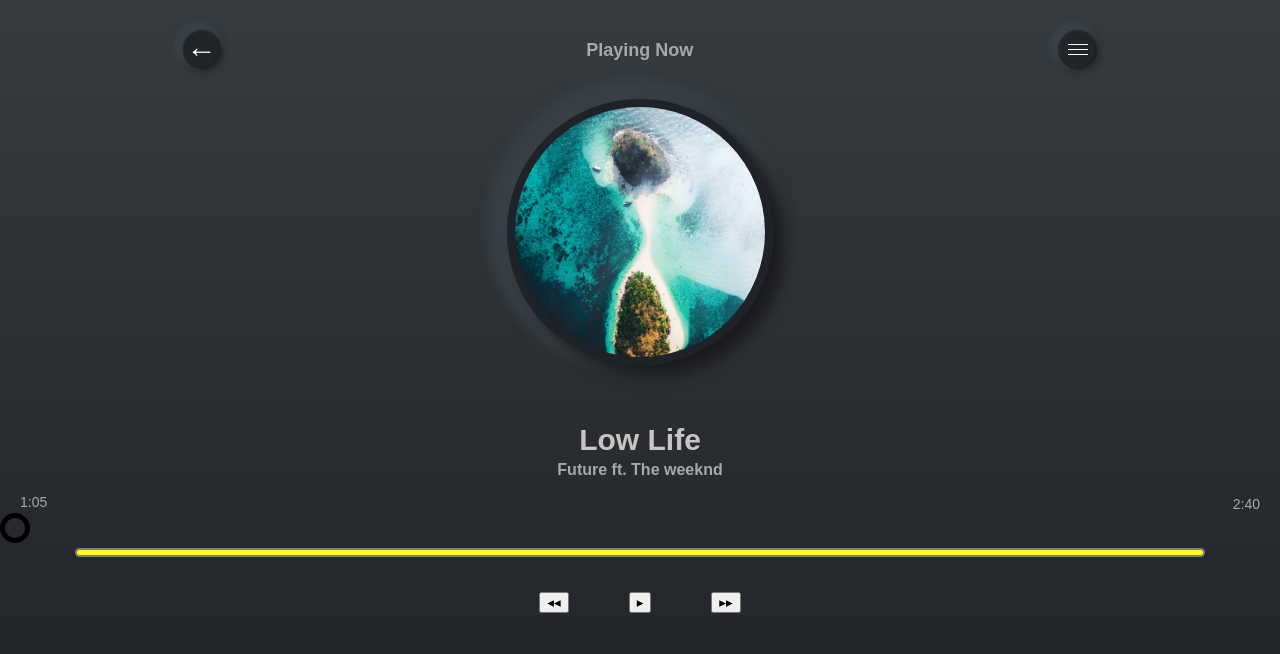
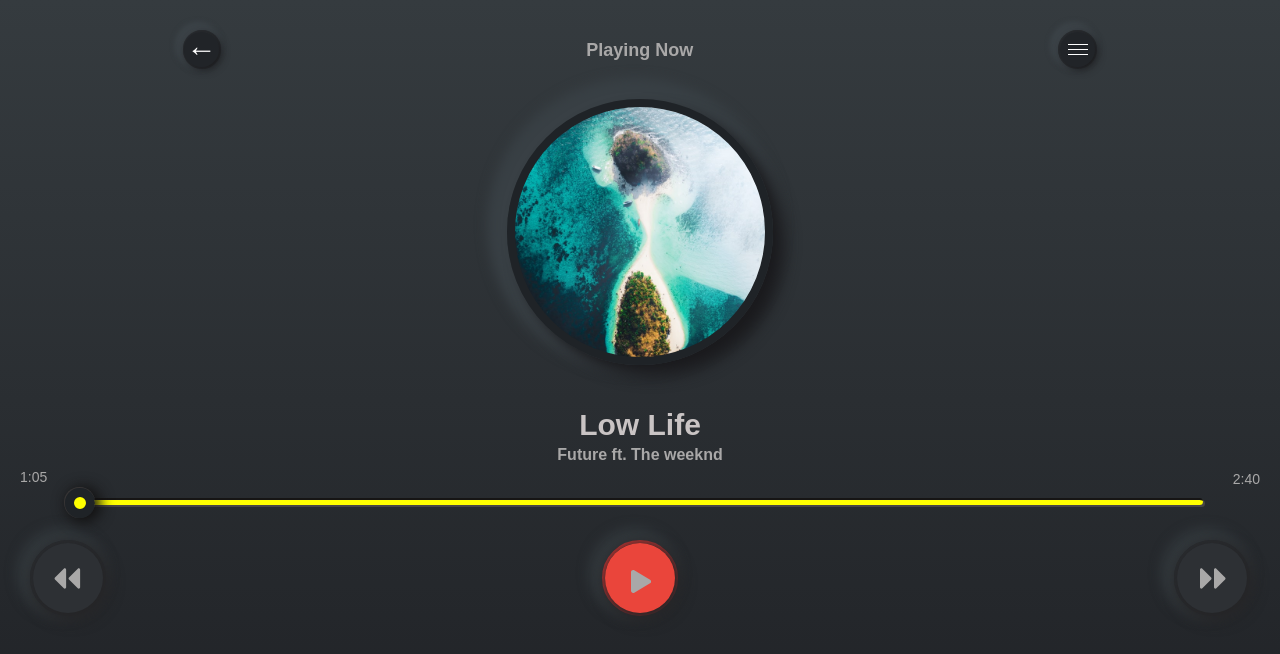
Before and after one commit to ashish8796/react-music-player, a React (Create React App) app: page /dashboard in a window 1280 px wide. Shown: the top 654 px of the page. Built offline with nearby package versions, Linux system fonts and the light colour scheme; a web font is replaced by a local one.

Commit message:
Player UI css completed

```diff
--- a/package.json
+++ b/package.json
@@ -3,6 +3,9 @@
   "version": "0.1.0",
   "private": true,
   "dependencies": {
+    "@fortawesome/fontawesome-svg-core": "^1.2.29",
+    "@fortawesome/free-solid-svg-icons": "^5.13.1",
+    "@fortawesome/react-fontawesome": "^0.1.11",
     "@testing-library/jest-dom": "^4.2.4",
     "@testing-library/react": "^9.5.0",
     "@testing-library/user-event": "^7.2.1",
--- a/src/Components/PlayerUI.js
+++ b/src/Components/PlayerUI.js
@@ -1,4 +1,6 @@
 import React, { useState } from "react";
+import { FontAwesomeIcon } from "@fortawesome/react-fontawesome";
+import { faPlay, faPause, faCaretLeft, faCaretRight } from "@fortawesome/free-solid-svg-icons";
 
 export function PlayerUI() {
   const [songControl, setSongControl] = useState(true);
@@ -26,7 +28,6 @@ export function PlayerUI() {
 
         <article className="song-pic">
           <div className="circle">
-            {/* <img src="./../image/matheo-jbt-Y8QmGCl8lLk-unsplash.jpg" alt="song image" /> */}
           </div>
         </article>
 
@@ -42,20 +43,37 @@ export function PlayerUI() {
             <p className="increasing-time">1:05</p>
             <p className="decreasing-time">2:40</p>
           </div>
-          <div className="indicator"></div>
+          <div className="indicator">
+            <div className="inside"></div>
+          </div>
           <div className="progress-bar"></div>
         </article>
 
         <article className="player-controls">
-          <button className="previous-song">
-            &#x025C2;&#x025C2;
-          </button>
-          <button className="paly-pause" onClick={() => {
-            setSongControl(!songControl);
-          }}>
-            {songControl ? <p>&#x025B8;</p> : <p>&#x0003D;</p>}
-          </button>
-          <button className="next-song">&#x025B8;&#x025B8;</button>
+          <div className="previous button-cover">
+            <button className="previous-song">
+              <p>
+                <FontAwesomeIcon icon={faCaretLeft} />
+                <FontAwesomeIcon icon={faCaretLeft} />
+              </p>
+            </button>
+          </div>
+          <div className="play button-cover">
+            <button className="play-pause" onClick={() => {
+              setSongControl(!songControl);
+            }}>
+              {songControl ? <p><FontAwesomeIcon icon={faPlay} /></p> : <p><FontAwesomeIcon icon={faPause} /></p>}
+            </button>
+          </div>
+          <div className="next button-cover">
+            <button className="next-song">
+              <p>
+                <FontAwesomeIcon icon={faCaretRight} />
+                <FontAwesomeIcon icon={faCaretRight} />
+              </p>
+            </button>
+          </div>
+
         </article>
 
       </div>
--- a/src/scss/PlayerUI.scss
+++ b/src/scss/PlayerUI.scss
@@ -56,7 +56,7 @@ body {
 .back-button {
   margin: -0.5px 0 0 -0.5px;
   p {
-    margin-top: -3px;
+    margin-top: -4px;
   }
 }
 
@@ -86,7 +86,7 @@ body {
 }
 
 .song-name {
-  margin: 25px 0 10px 0;
+  margin-top: 10px;
   font-size: 30px;
   font-weight: 700;
   color: #c9c4c4;
@@ -104,6 +104,7 @@ body {
 
 .song-progress {
   width: 100%;
+  position: relative;
 
   .dis-time {
     display: flex;
@@ -111,6 +112,7 @@ body {
     justify-content: space-between;
     font-size: 14px;
     color: #a9a8a8;
+    margin-bottom: 10px;
   }
 
   .increasing-time {
@@ -122,27 +124,93 @@ body {
   }
 
   .indicator {
-    width: 20px;
-    height: 20px;
-    border: 5px solid black;
+    position: absolute;
+    left: 5%;
+    top: 42%;
     border-radius: 50%;
+    border-left: 1px solid #373434;
+    border-top: 1px solid #373434;
+    box-shadow: 4px 2px 14px 2px #111010;
+    .inside {
+      width: 12px;
+      height: 12px;
+      border: 9px solid #1f2327;
+      border-radius: 50%;
+      background-color: yellow;
+    }
   }
 
   .progress-bar {
     width: 88%;
-    border: 2px solid gray;
+    border-top: 2px solid #161515;
     height: 5px;
     background-color: yellow;
     margin: 5px auto;
     border-radius: 5px;
+    box-shadow: 2px 2px 0px 0px #474545;
   }
 }
 
 .player-controls {
   width: 100%;
   margin-top: 30px;
+  display: flex;
+  flex-direction: row;
+  justify-content: space-between;
+
+  .button-cover {
+    width: fit-content;
+    border: 3px solid #2a2d31;
+    box-shadow: -6px -5px 12px 7px #32383c;
+    border-radius: 50%;
+  }
+
+  .previous {
+    margin-left: 30px;
+  }
+
+  .play {
+    border: 3px solid #cc3533;
+  }
+
+  .next {
+    margin-right: 30px;
+  }
 
   button {
-    margin: 0 30px;
+    color: #a9a8a8;
+    border-radius: 50%;
+    width: 70px;
+    height: 70px;
+    outline: none;
+    border: none;
+    background: #2d3034;
+    font-size: 35px;
+    box-shadow: 3px 4px 13px 5px #252527;
+  }
+  .previous-song {
+    p {
+      margin-right: 3px;
+      margin-top: 4px;
+    }
+  }
+
+  .next-song {
+    p {
+      margin-left: 3px;
+      margin-top: 4px;
+    }
+  }
+
+  .play-pause {
+    background-color: #ea453b;
+
+    svg {
+      font-size: 23px;
+    }
+
+    p {
+      margin-left: 2px;
+    }
   }
 }
```
Also changed, not shown: 1 other file (tests, documents, lock files or other folders).
